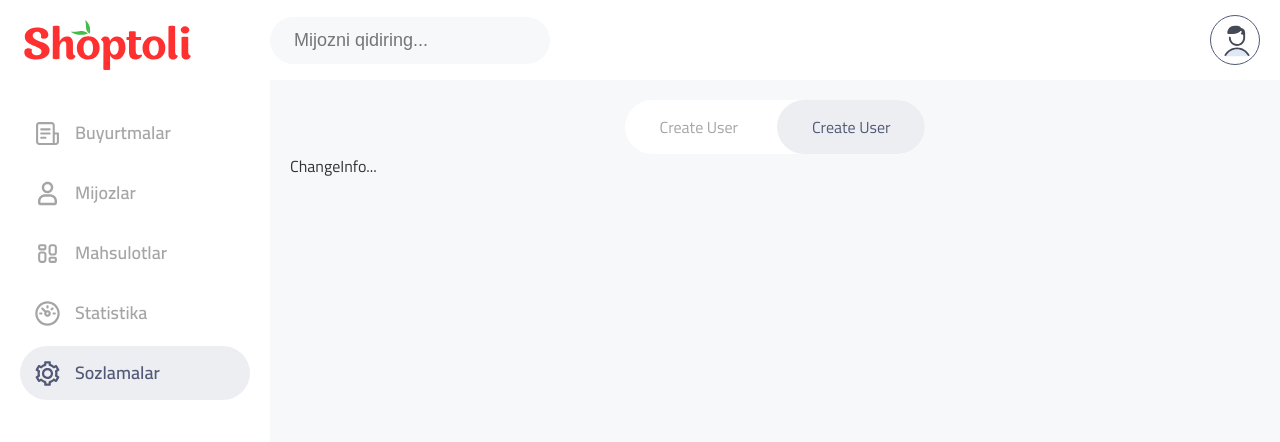
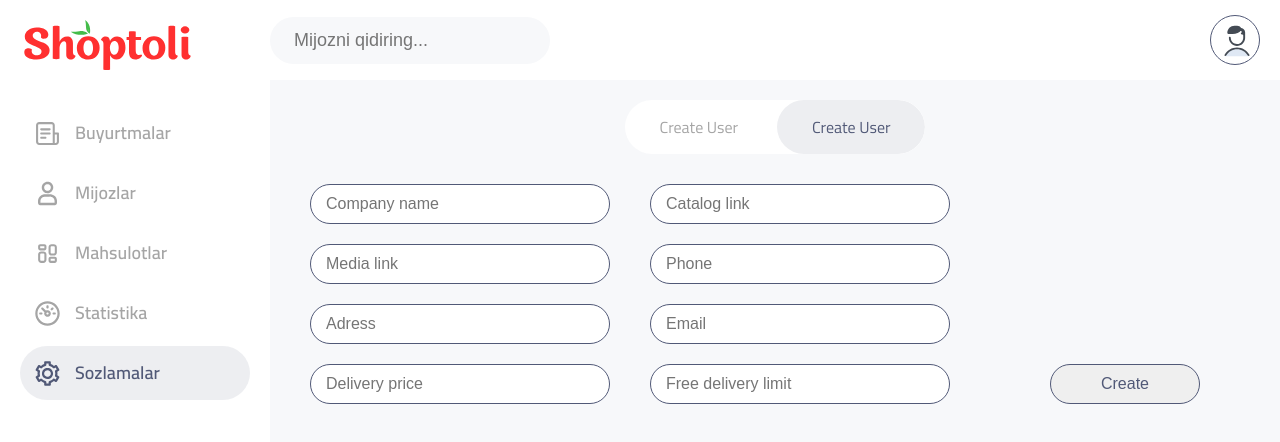
Before and after one commit to inspirationjon/shoptoli-v1.1, a React (Create React App) app: page /settings/change-info in a window 1280 px wide. Shown: the top 442 px of the page. Built offline with nearby package versions, Linux system fonts and the light colour scheme; sample sign-in values are in the browser's storage.

Commit message:
Add form

```diff
--- a/src/components/ChangeInfo/ChangeInfo.js
+++ b/src/components/ChangeInfo/ChangeInfo.js
@@ -1,8 +1,20 @@
+import './ChangeInfo.scss'
+
 function ChangeInfo () {
    return (
-      <>
-         ChangeInfo...
-      </>
+      <div>
+         <form className="change-info__form">
+            <input className="create-user__input" type="text" placeholder="Company name" />
+            <input className="create-user__input" type="text" placeholder="Catalog link" />
+            <input className="create-user__input" type="text" placeholder="Media link" />
+            <input className="create-user__input" type="text" placeholder="Phone" />
+            <input className="create-user__input" type="text" placeholder="Adress" />
+            <input className="create-user__input" type="text" placeholder="Email" />
+            <input className="create-user__input" type="text" placeholder="Delivery price" />
+            <input className="create-user__input" type="text" placeholder="Free delivery limit" />
+            <button className="create-user__btn change-btn" type="submit">Create</button>
+         </form>
+      </div>
    )
 }
 
--- a/src/components/ChangeInfo/ChangeInfo.scss
+++ b/src/components/ChangeInfo/ChangeInfo.scss
@@ -0,0 +1,9 @@
+.change-info__form {
+   display: flex;
+   flex-wrap: wrap;
+}
+
+.change-btn {
+   margin-left: auto;
+   margin-right: 60px;
+}
--- a/src/components/CreateUser/CreateUser.js
+++ b/src/components/CreateUser/CreateUser.js
@@ -1,6 +1,14 @@
+import './CreateUser.scss'
+
 function CreateUser () {
    return (
-      <>CreateUser...</>
+      <div className="create-user">
+         <form className="create-user__form">
+            <input className="create-user__input" type="text" placeholder="username" />
+            <input className="create-user__input" type="password" placeholder="password" />
+            <button className="create-user__btn" type="submit">Create</button>
+         </form>
+      </div>
    )
 }
 
--- a/src/components/CreateUser/CreateUser.scss
+++ b/src/components/CreateUser/CreateUser.scss
@@ -0,0 +1,34 @@
+.create-user__form {
+   display: flex;
+   margin-left: auto;
+   margin-right: auto;
+}
+
+.create-user__input {
+   width: 300px;
+   padding: 10px 15px;
+   margin-left: 20px;
+   margin-right: 20px;
+   margin-bottom: 20px;
+   border-radius: 50px;
+   border: 1px solid #515977;
+   font-size: 16px;
+   outline: none;
+}
+
+.create-user__btn {
+   height: 40px;
+   margin-left: auto;
+   padding: 10px 15px;
+   max-width: 150px;
+   width: 100%;
+   border-radius: 50px;
+   border: 1px solid #515977;
+   font-size: 16px;
+   color: #515977;
+   cursor: pointer;
+
+   &:hover {
+      background-color: #d6d7d8;
+   }
+}
--- a/src/screens/Settings/Settings.js
+++ b/src/screens/Settings/Settings.js
@@ -1,5 +1,5 @@
 import './Settings.scss'
-import { NavLink } from 'react-router-dom'
+import { NavLink, Switch } from 'react-router-dom'
 import Private from '../../routes/Private'
 import CreateUser from '../../components/CreateUser/CreateUser'
 import ChangeInfo from '../../components/ChangeInfo/ChangeInfo'
@@ -15,9 +15,11 @@ function Settings () {
                <NavLink className="settings__link" activeClassName="settings__link-active" exact to="/settings/change-info">Create User</NavLink>
             </li>
          </ul>
-         <div>
-            <Private path="/settings" exact component={CreateUser} />
-            <Private path="/settings/change-info" exact component={ChangeInfo} />
+         <div className="setings__content">
+            <Switch>
+               <Private path="/settings" exact component={CreateUser} />
+               <Private path="/settings/change-info" exact component={ChangeInfo} />
+            </Switch>
          </div>
       </div>
    )
--- a/src/screens/Settings/Settings.scss
+++ b/src/screens/Settings/Settings.scss
@@ -6,6 +6,7 @@
    margin: 0;
    margin-left: auto;
    margin-right: auto;
+   margin-bottom: 30px;
    padding: 0;
    display: flex;
    justify-content: space-between;
@@ -25,6 +26,6 @@
 }
 
 .settings__link-active {
-   background: #EDEEF1;
+   background-color: #EDEEF1;
    color: #515977;
 }
```
